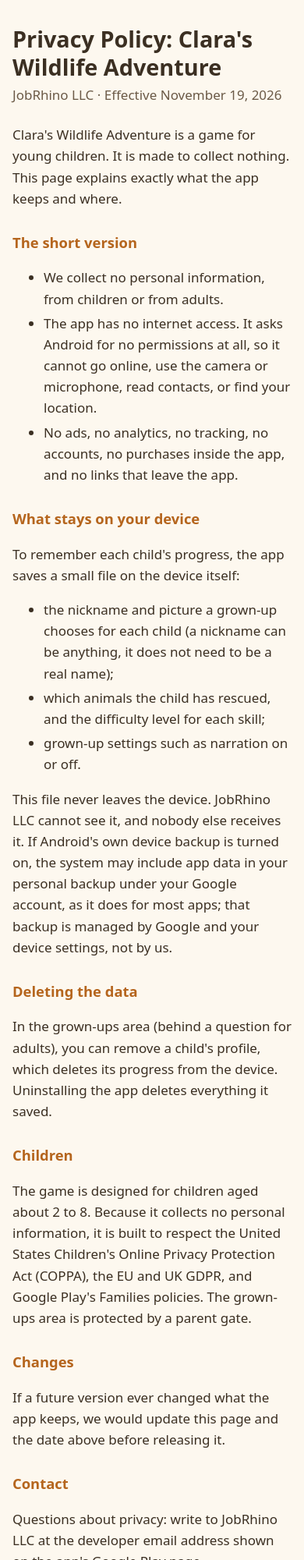
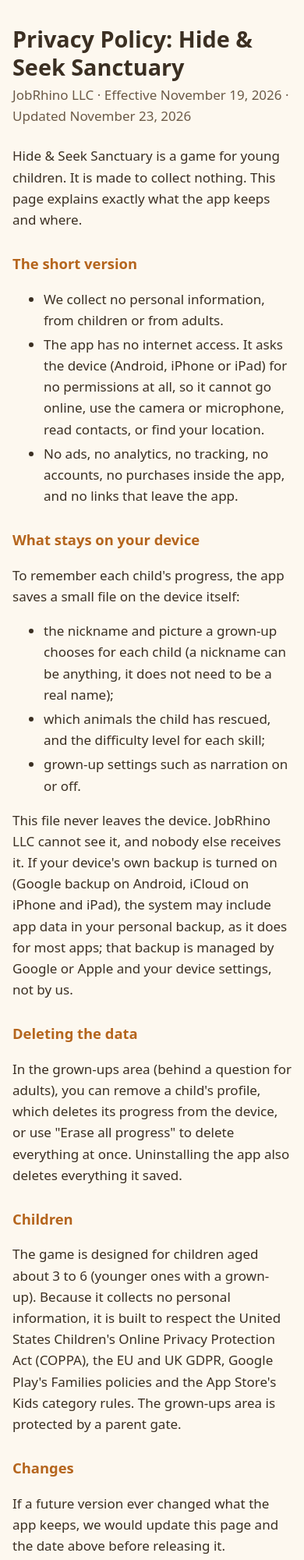
Before and after one commit to chasesghs/claras-wildlife-privacy, a plain HTML site: page index.html in a window 390 px wide. Shown: the top 2000 px of the page at 78% size. Drawn offline with Linux system fonts and the light colour scheme.

Commit message:
Rename to Hide and Seek Sanctuary; cover iPhone and iPad; ages about 3 to 6; contact email
Co-Authored-By: Claude Opus 5.5 <noreply@anthropic.com>

```diff
--- a/index.html
+++ b/index.html
@@ -3,7 +3,7 @@
 <head>
 <meta charset="utf-8">
 <meta name="viewport" content="width=device-width, initial-scale=1">
-<title>Privacy Policy: Clara's Wildlife Adventure</title>
+<title>Privacy Policy: Hide &amp; Seek Sanctuary</title>
 <style>
   :root { --bg: #fdf8ef; --text: #3b2f22; --muted: #6b5a47; --accent: #b5651d; }
   @media (prefers-color-scheme: dark) { :root { --bg: #221c15; --text: #f3e9da; --muted: #c9b8a2; --accent: #f0a868; } }
@@ -17,15 +17,15 @@
 </head>
 <body>
 <main>
-<h1>Privacy Policy: Clara's Wildlife Adventure</h1>
-<p class="meta">JobRhino LLC · Effective November 19, 2026</p>
+<h1>Privacy Policy: Hide &amp; Seek Sanctuary</h1>
+<p class="meta">JobRhino LLC · Effective November 19, 2026 · Updated November 23, 2026</p>
 
-<p>Clara's Wildlife Adventure is a game for young children. It is made to collect nothing. This page explains exactly what the app keeps and where.</p>
+<p>Hide &amp; Seek Sanctuary is a game for young children. It is made to collect nothing. This page explains exactly what the app keeps and where.</p>
 
 <h2>The short version</h2>
 <ul>
   <li>We collect no personal information, from children or from adults.</li>
-  <li>The app has no internet access. It asks Android for no permissions at all, so it cannot go online, use the camera or microphone, read contacts, or find your location.</li>
+  <li>The app has no internet access. It asks the device (Android, iPhone or iPad) for no permissions at all, so it cannot go online, use the camera or microphone, read contacts, or find your location.</li>
   <li>No ads, no analytics, no tracking, no accounts, no purchases inside the app, and no links that leave the app.</li>
 </ul>
 
@@ -36,19 +36,19 @@
   <li>which animals the child has rescued, and the difficulty level for each skill;</li>
   <li>grown-up settings such as narration on or off.</li>
 </ul>
-<p>This file never leaves the device. JobRhino LLC cannot see it, and nobody else receives it. If Android's own device backup is turned on, the system may include app data in your personal backup under your Google account, as it does for most apps; that backup is managed by Google and your device settings, not by us.</p>
+<p>This file never leaves the device. JobRhino LLC cannot see it, and nobody else receives it. If your device's own backup is turned on (Google backup on Android, iCloud on iPhone and iPad), the system may include app data in your personal backup, as it does for most apps; that backup is managed by Google or Apple and your device settings, not by us.</p>
 
 <h2>Deleting the data</h2>
-<p>In the grown-ups area (behind a question for adults), you can remove a child's profile, which deletes its progress from the device. Uninstalling the app deletes everything it saved.</p>
+<p>In the grown-ups area (behind a question for adults), you can remove a child's profile, which deletes its progress from the device, or use "Erase all progress" to delete everything at once. Uninstalling the app also deletes everything it saved.</p>
 
 <h2>Children</h2>
-<p>The game is designed for children aged about 2 to 8. Because it collects no personal information, it is built to respect the United States Children's Online Privacy Protection Act (COPPA), the EU and UK GDPR, and Google Play's Families policies. The grown-ups area is protected by a parent gate.</p>
+<p>The game is designed for children aged about 3 to 6 (younger ones with a grown-up). Because it collects no personal information, it is built to respect the United States Children's Online Privacy Protection Act (COPPA), the EU and UK GDPR, Google Play's Families policies and the App Store's Kids category rules. The grown-ups area is protected by a parent gate.</p>
 
 <h2>Changes</h2>
 <p>If a future version ever changed what the app keeps, we would update this page and the date above before releasing it.</p>
 
-<h2>Contact</h2>
-<p>Questions about privacy: write to JobRhino LLC at the developer email address shown on the app's Google Play page.</p>
+<h2 id="contact">Contact</h2>
+<p>Questions about privacy or help with the game: write to JobRhino LLC at <a href="mailto:chase@jobrhino.pro">chase@jobrhino.pro</a>.</p>
 </main>
 </body>
 </html>
```
